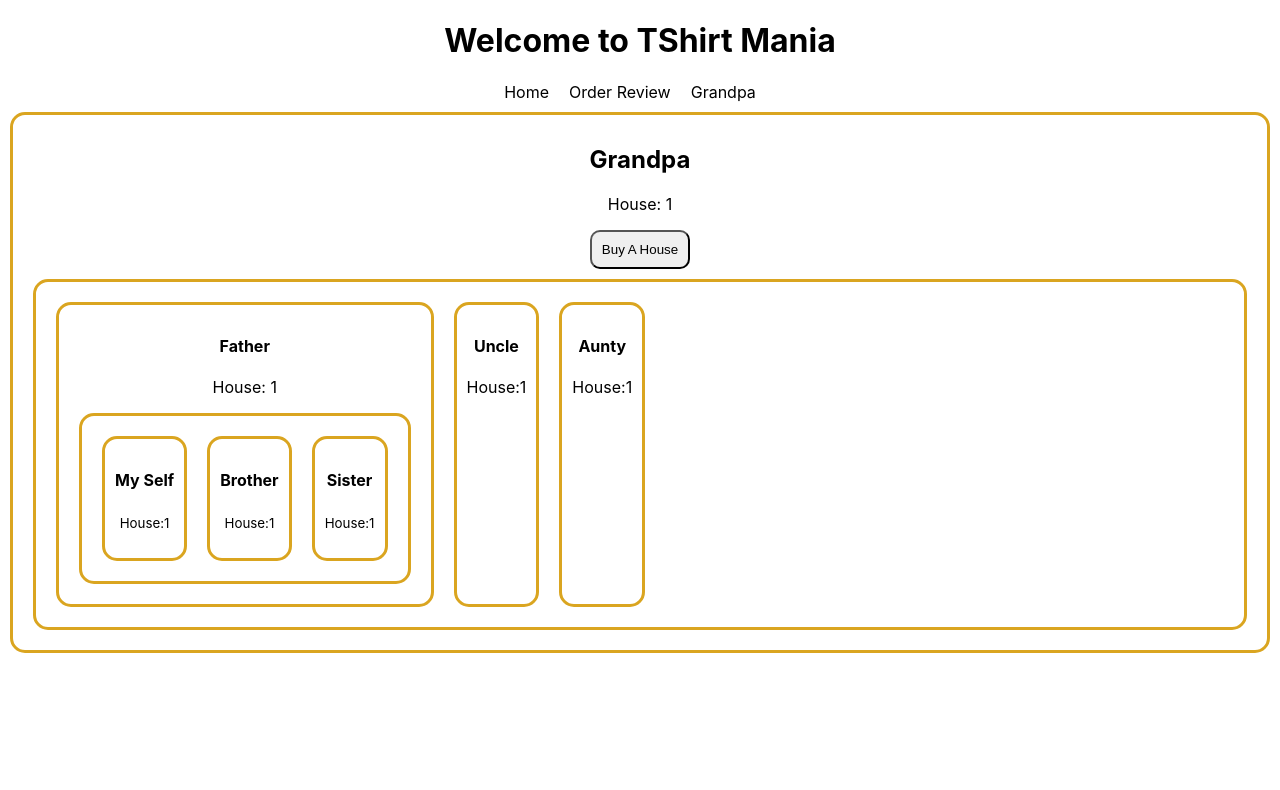
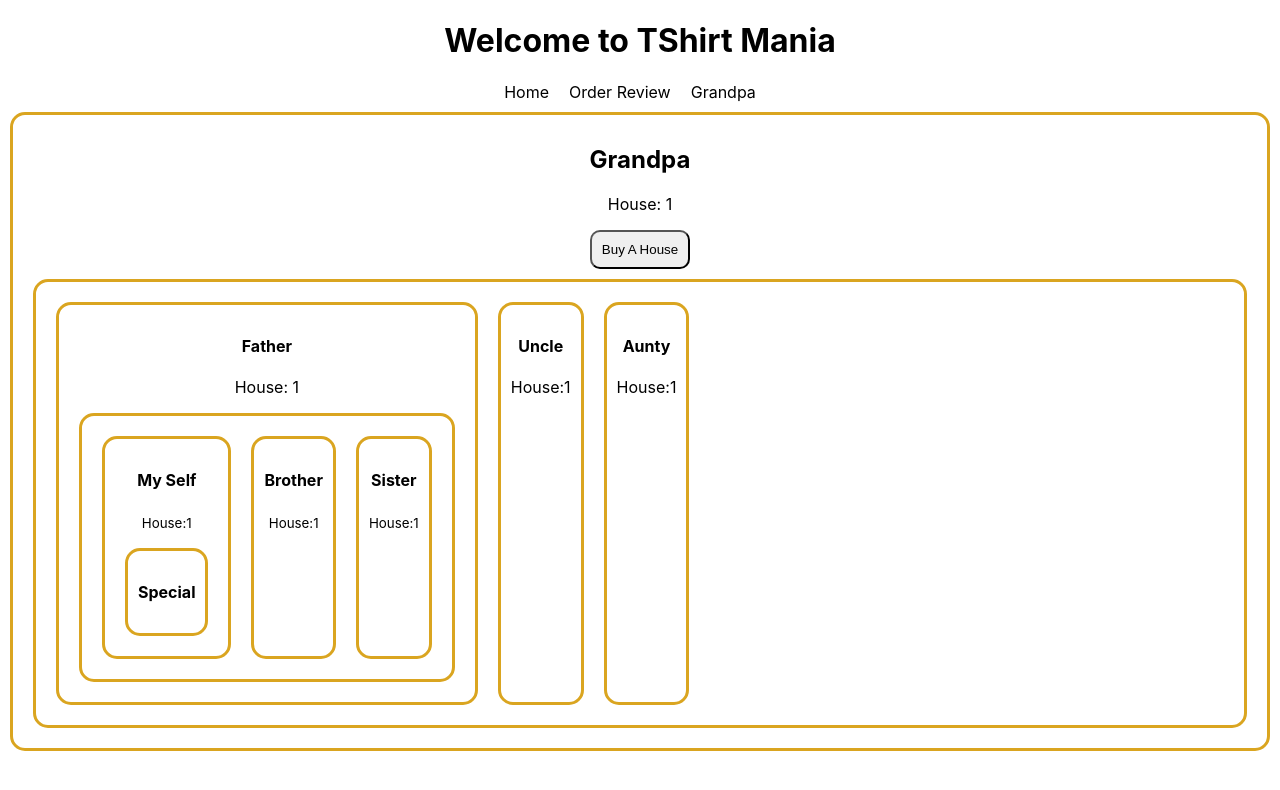
Before and after one commit to ImRanKhan81m/tShirt-Mania, a React (Create React App) app: page /grandpa in a window 1280 px wide. Shown: the top 790 px of the page. Built offline with nearby package versions, Linux system fonts and the light colour scheme.

Commit message:
grandpa updated

```diff
--- a/src/Components/MySelf/MySelf.js
+++ b/src/Components/MySelf/MySelf.js
@@ -1,10 +1,12 @@
 import React from 'react';
+import Special from '../Special/Special';
 
 const MySelf = ({house}) => {
     return (
         <div>
             <h4>My Self</h4>
             <p><small>House:{house}</small></p>
+            <Special></Special>
         </div>
     );
 };
--- /dev/null
+++ b/src/Components/Special/Special.js
@@ -0,0 +1,11 @@
+import React from 'react';
+
+const Special = () => {
+    return (
+        <div>
+            <h4>Special</h4>
+        </div>
+    );
+};
+
+export default Special;
```
